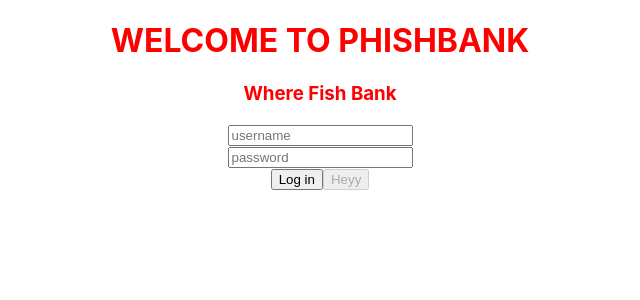
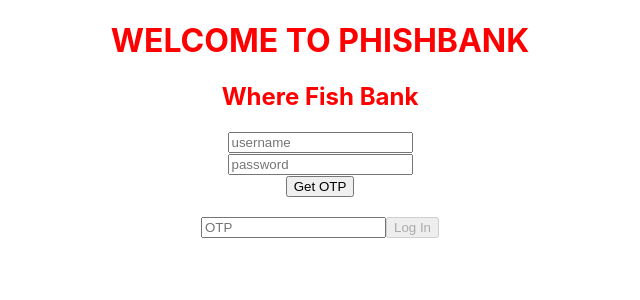
Before and after one commit to adudumayo/PhishBank, a React (Create React App) app in the folder frontend/: page / in a window 1280 px wide. Shown: the top 300 px of the page, without its empty margins (320-960 px from the left). Built offline with nearby package versions, Linux system fonts and the light colour scheme.

Commit message:
Fix the getting flag state and otp states problem

```diff
--- a/frontend/src/App.tsx
+++ b/frontend/src/App.tsx
@@ -6,7 +6,8 @@ function App() {
   const [greeting, setGreeting] = useState<string>("");
   const [password, setPassword] = useState<string>("");
   const [canGoAhead, setCanGoAhead] = useState<boolean>(false);
-
+  const [OTP, setOTP] = useState<string>("");
+  const [flag, setFlag] = useState<string>("");
 
   const handleSubmit = async (e: React.FormEvent) => {
     e.preventDefault();
@@ -20,19 +21,30 @@ function App() {
     setCanGoAhead(true);
   };
 
+  const handleFlag = async () => {
+    const response = await fetch("http://localhost:5000/otp", { method:"GET", });
+    const serverFlag = await response.text();
+    setFlag(serverFlag);
+  };
+
   return (
     <div>
       <h1>WELCOME TO PHISHBANK</h1>
-      <h3>Where Fish Bank</h3>
+      <h2>Where Fish Bank</h2>
       <form onSubmit={handleSubmit}>
         <input value={username} placeholder="username" onChange={(e) => setUsername(e.target.value)} />
         <br></br>
         <input value={password} placeholder="password" onChange={(e) => setPassword(e.target.value)} />
         <br></br>
-        <button type="submit">Log in</button>
-        <button disabled={!canGoAhead}>Heyy</button>
+        <button type="submit">Get OTP</button>
       </form>
-      <h1>{greeting}</h1>
+      <h3>{greeting}</h3>
+
+      <form onSubmit={handleFlag}>
+        <input value={OTP} placeholder="OTP" onChange={(e) => setOTP(e.target.value)} />
+        <button disabled={!canGoAhead}>Log In</button>
+      </form>
+      <h1>{flag}</h1>
     </div>
   );
 }
```
Also changed, not shown: 1 other file (tests, documents, lock files or other folders).
